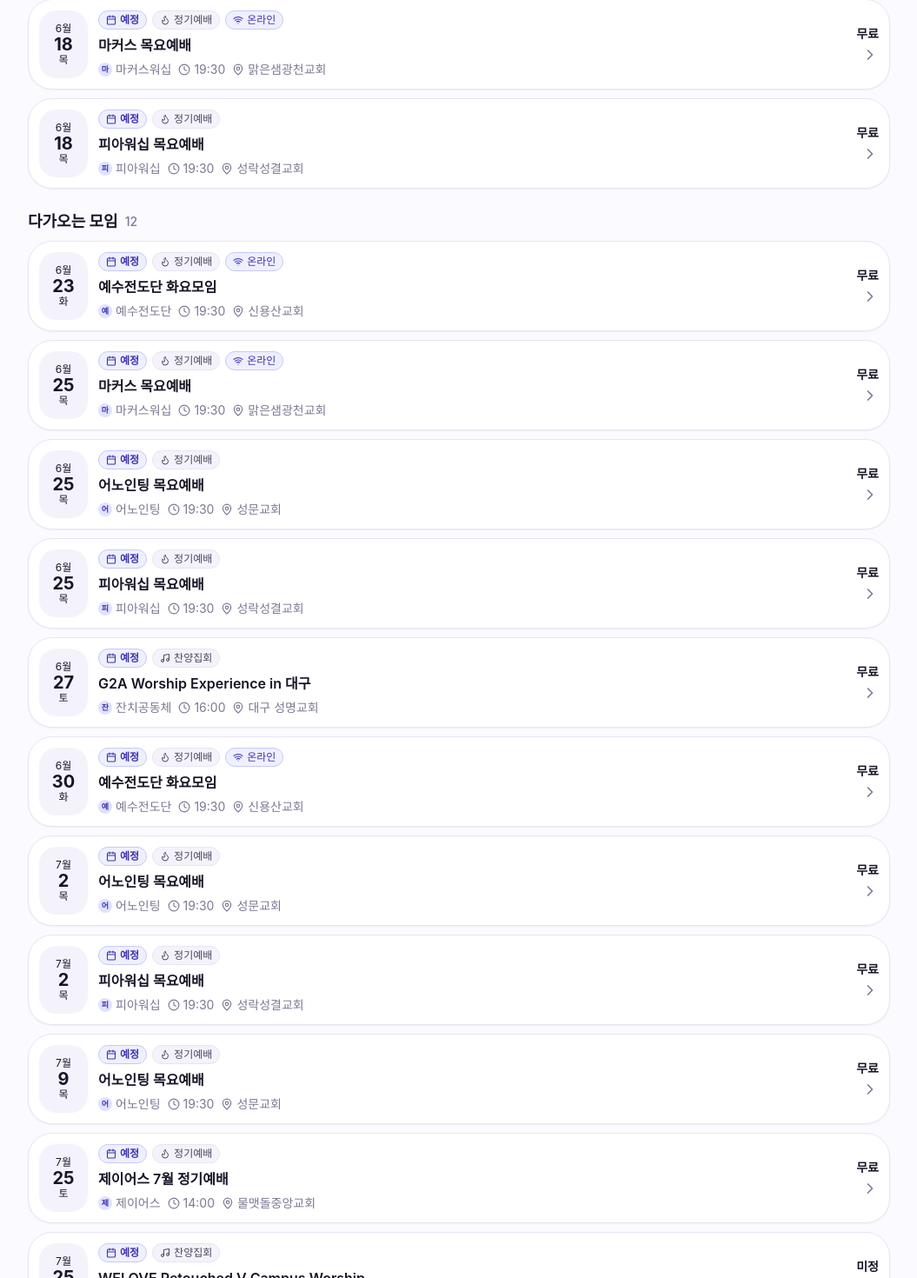
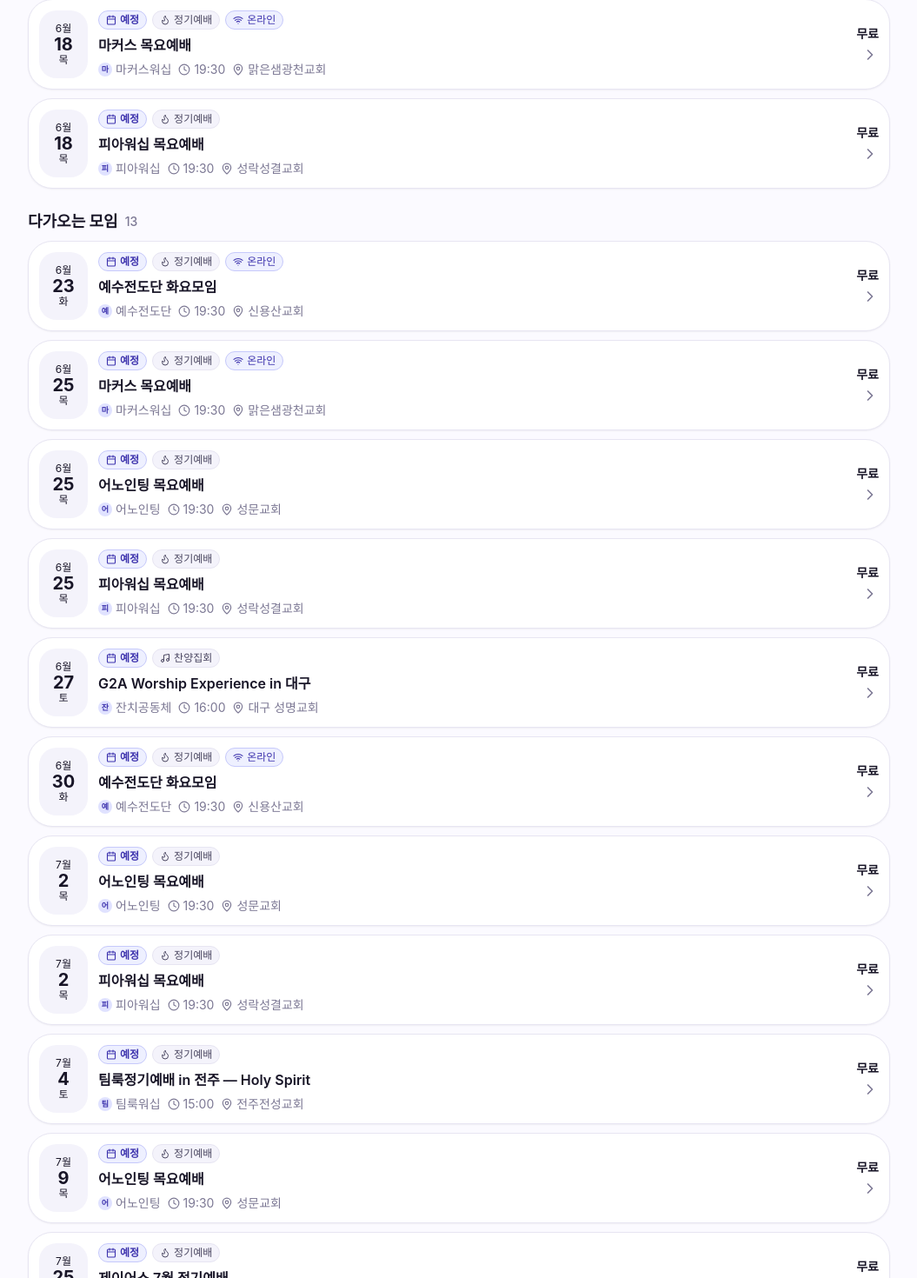
Before and after one commit to tkdgns25300/worshipers, a Next.js app: page / in a window 1280 px wide. Shown: the part 818-2288 px from the top of the page at 87% size, without its empty margins (112-1167 px from the left). Built offline with nearby package versions, Linux system fonts and the light colour scheme; no server answers; a web font is replaced by a local one.

Commit message:
Add Team Luke Worship team with Jeonju gathering
Co-Authored-By: Claude Opus 4.8 (1M context) <noreply@anthropic.com>

```diff
--- a/src/data/gatherings/index.ts
+++ b/src/data/gatherings/index.ts
@@ -8,5 +8,6 @@ import { gatherings as i6tyone } from "./i6tyone";
 import { gatherings as feast } from "./feast";
 import { gatherings as fia } from "./fia";
 import { gatherings as yeram } from "./yeram";
+import { gatherings as teamluke } from "./teamluke";
 
-export const GATHERINGS: Gathering[] = [...markers, ...jus, ...anointing, ...welove, ...ywam, ...i6tyone, ...feast, ...fia, ...yeram];
+export const GATHERINGS: Gathering[] = [...markers, ...jus, ...anointing, ...welove, ...ywam, ...i6tyone, ...feast, ...fia, ...yeram, ...teamluke];
--- /dev/null
+++ b/src/data/gatherings/teamluke.ts
@@ -0,0 +1,20 @@
+import type { Gathering } from "@/types/domain";
+
+// 팀룩워십(Team Luke Worship) — 부산침례교회 매월 정기예배는 날짜가 매월 변동(SNS 공지)이라 확정일 없어 미수록.
+// 아래는 날짜 확정된 전주 정기예배(오픈집회).
+// TODO(검수): sourceUrl 인스타 루트 — 공지 URL로 교체 가능하면. 부산 월례 정기예배는 날짜 확정 시 추가.
+export const gatherings: Gathering[] = [
+  {
+    id: "teamluke-2026-07-04",
+    teamId: "teamluke",
+    category: "정기예배",
+    title: "팀룩정기예배 in 전주 — Holy Spirit",
+    date: "2026-07-04",
+    startTime: "15:00",
+    venue: { name: "전주전성교회", address: "전북 전주시 덕진구 틀못1길 22", region: "전북" },
+    isFree: true,
+    registration: { required: false },
+    sourceUrl: "https://www.instagram.com/teamlukeworship",
+    note: "오픈집회 — 사전신청 없이 누구나 참여. 메시지 이영진 대표간사. 전주전성교회·학교기도불씨운동과 함께.",
+  },
+];
--- a/src/data/teams/index.ts
+++ b/src/data/teams/index.ts
@@ -8,5 +8,6 @@ import { team as i6tyone } from "./i6tyone";
 import { team as feast } from "./feast";
 import { team as fia } from "./fia";
 import { team as yeram } from "./yeram";
+import { team as teamluke } from "./teamluke";
 
-export const TEAMS: Team[] = [markers, jus, anointing, welove, ywam, i6tyone, feast, fia, yeram];
+export const TEAMS: Team[] = [markers, jus, anointing, welove, ywam, i6tyone, feast, fia, yeram, teamluke];
--- /dev/null
+++ b/src/data/teams/teamluke.ts
@@ -0,0 +1,16 @@
+import type { Team } from "@/types/domain";
+
+export const team: Team = {
+  id: "teamluke",
+  name: "팀룩워십",
+  nameEn: "Team Luke Worship",
+  description:
+    "팀룩워십(Team Luke Worship)은 2001년 부산에서 시작된 의료선교단체 '누가를 꿈꾸는 아이들(팀룩)'의 예배·콘텐츠 사역팀입니다. 부산 땅의 예배를 일으키고 미디어를 통한 선교를 품으며, 매월 정기예배를 부산침례교회에서 드리고 제이어스·위러브·예람워십 등과 연합 사역을 이어갑니다.",
+  regularSchedule: "매월 정기예배 (부산침례교회)",
+  regions: ["부산", "전북"],
+  links: {
+    youtube: "https://www.youtube.com/channel/UCs8bogrlfyKhAOTywkR9o6w",
+    instagram: "https://www.instagram.com/teamlukeworship",
+    facebook: "https://www.facebook.com/teamlukeworship",
+  },
+};
```
